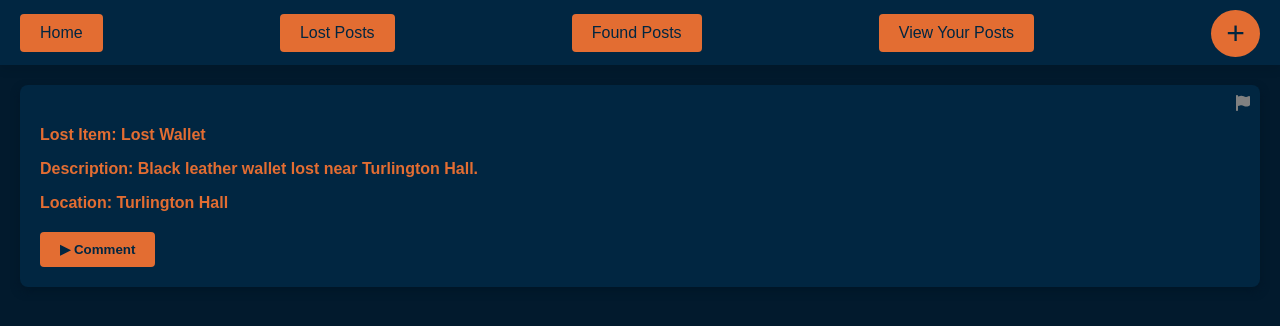
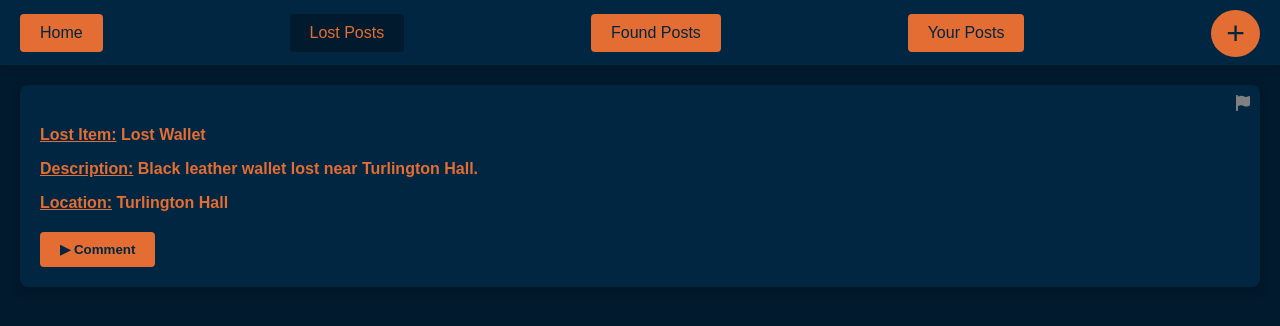
Before and after one commit to JettNguyen/GatorFound, a React (Create React App) app in the folder client/: page / in a window 1280 px wide. Both pictures are taken after a click on the button "Lost Posts". Shown: the top 326 px of the page. Built offline with nearby package versions, Linux system fonts and the light colour scheme.

Commit message:
refined frontend

```diff
--- a/client/src/components/Hotbar.css
+++ b/client/src/components/Hotbar.css
@@ -15,6 +15,32 @@
 .hotbar button {
     background-color: #e36d32; /* Orange to match logo */
     color: #012641;
+    border: none;
+    padding: 10px 20px;
+    cursor: pointer;
+    border-radius: 4px;
+    font-size: 1rem;
+    margin: 0 10px;
+    z-index: 2;
+    transition: background-color 0.2s;
+}
+
+.hotbar button.active {
+    background-color: #021a2d;
+    color: #e36d32;
+    border: none;
+    padding: 10px 20px;
+    cursor: pointer;
+    border-radius: 4px;
+    font-size: 1rem;
+    margin: 0 10px;
+    z-index: 2;
+    transition: background-color 0.2s;
+}
+
+.hotbar button.active:hover {
+    background-color: #021a2d;
+    color: #e36d32;
     border: none;
     padding: 10px 20px;
     cursor: pointer;
--- a/client/src/components/Hotbar.jsx
+++ b/client/src/components/Hotbar.jsx
@@ -12,12 +12,40 @@ const Hotbar = ({ setView }) => {
         setShowDropdown(false);
     };
 
+    const [activePage, setActivePage] = useState('home');
+
+    const handleButtonClick = (page) => {
+        setActivePage(page);
+        setView(page);
+    }
+
     return (
         <div className="hotbar">
-            <button onClick={() => setView('home')}>Home</button>
-            <button onClick={() => setView('lost')}>Lost Posts</button>
-            <button onClick={() => setView('found')}>Found Posts</button>
-            <button onClick={() => setView('yourPosts')}>View Your Posts</button>
+            <button
+                onClick={() => handleButtonClick('home')}
+                className={activePage === 'home' ? 'active' : ''}
+            >
+                Home
+            </button>
+            <button
+                onClick={() => handleButtonClick('lost')}
+                className={activePage === 'lost' ? 'active' : ''}
+            >
+                Lost Posts
+            </button>
+            <button
+                onClick={() => handleButtonClick('found')}
+                className={activePage === 'found' ? 'active' : ''}
+            >
+                Found Posts
+            </button>
+            <button
+                onClick={() => handleButtonClick('yourPosts')}
+                className={activePage === 'yourPosts' ? 'active' : ''}
+            >
+                Your Posts
+            </button>
+
 
             {/* Container for the button and dropdown with hover events */}
             <div
--- a/client/src/components/PostForm.css
+++ b/client/src/components/PostForm.css
@@ -11,6 +11,7 @@
 .post-form textarea {
     background-color: #012641;
     color: white;
+    border: transparent;
 }
 
 .post-form input[type="text"]::placeholder,
@@ -20,6 +21,7 @@
 
 .post-form input[type="text"]:focus,
 .post-form textarea:focus {
+    transition: border 0.1s ease;
     border: 2px solid #e36d32;
     outline: none;
 }
@@ -33,7 +35,7 @@
     width: 100%;
     padding: 10px;
     margin-bottom: 15px;
-    border: 1px solid white;
+    border: transparent;
     border-radius: 4px;
     color: white;
     font-size: 0.9rem;
@@ -41,6 +43,9 @@
 
 .post-form textarea {
     min-height: 80px;
+    resize: vertical;
+    width: 100%;
+    overflow-x: hidden;
 }
 
 
--- a/client/src/components/PostItem.css
+++ b/client/src/components/PostItem.css
@@ -8,6 +8,11 @@
     box-shadow: 0 4px 8px rgba(0, 0, 0, 0.1);
     transition: background-color 0.3s ease, box-shadow 0.3s ease;
     margin-bottom: 20px;
+}
+
+.post-label {
+    font-weight: bold;
+    text-decoration: underline;
 }
 
 .post-item h4, .post-item p {
--- a/client/src/components/PostItem.jsx
+++ b/client/src/components/PostItem.jsx
@@ -30,14 +30,14 @@ const PostItem = ({ post }) => {
                 />
             </div>
 
-            <h4>{postType === 'lost' ? 'Lost Item' : 'Found Item'}: {itemName}</h4>
-            <p><strong>Description:</strong> {itemDescription || 'Not Provided'}</p>
-            <p><strong>Location:</strong> {itemLocation || 'Not Provided'}</p>
+            <h4><strong><u>{postType === 'lost' ? 'Lost Item' : 'Found Item'}:</u></strong> {itemName}</h4>
+            <p><strong><u>Description:</u></strong> {itemDescription || 'Not Provided'}</p>
+            <p><strong><u>Location:</u></strong> {itemLocation || 'Not Provided'}</p>
 
             {/* Display the uploaded image if available */}
             {itemPhoto && (
                 <div className="post-photo">
-                    <p><strong>Photo:</strong></p>
+                    <p><strong><u>Photo:</u></strong></p>
                     <img src={itemPhoto} alt={itemName} />
                 </div>
             )}
--- a/client/src/components/PostList.css
+++ b/client/src/components/PostList.css
@@ -15,6 +15,19 @@
 }
 
 .post-list {
+    font-size: 1rem;
+    color: #e36d32;
+    font-weight: bolder;
+}
+
+.no-posts {
+    padding-left: 15px;
+    padding-top: 1px;
+    font-weight: 400;
+    font-size: 2rem;
+    display: flex;
+    flex-direction: column;
+    align-items: center;
     color: #e36d32;
 }
 
--- a/client/src/components/PostList.jsx
+++ b/client/src/components/PostList.jsx
@@ -11,7 +11,7 @@ const PostList = ({ posts }) => {
                     <PostItem key={post.id} post={post} /> // Use a unique key, preferably post.id
                 ))
             ) : (
-                <p>No posts to show.</p>
+                <p className='no-posts'>No posts to show!</p>
             )}
         </div>
     );
```
